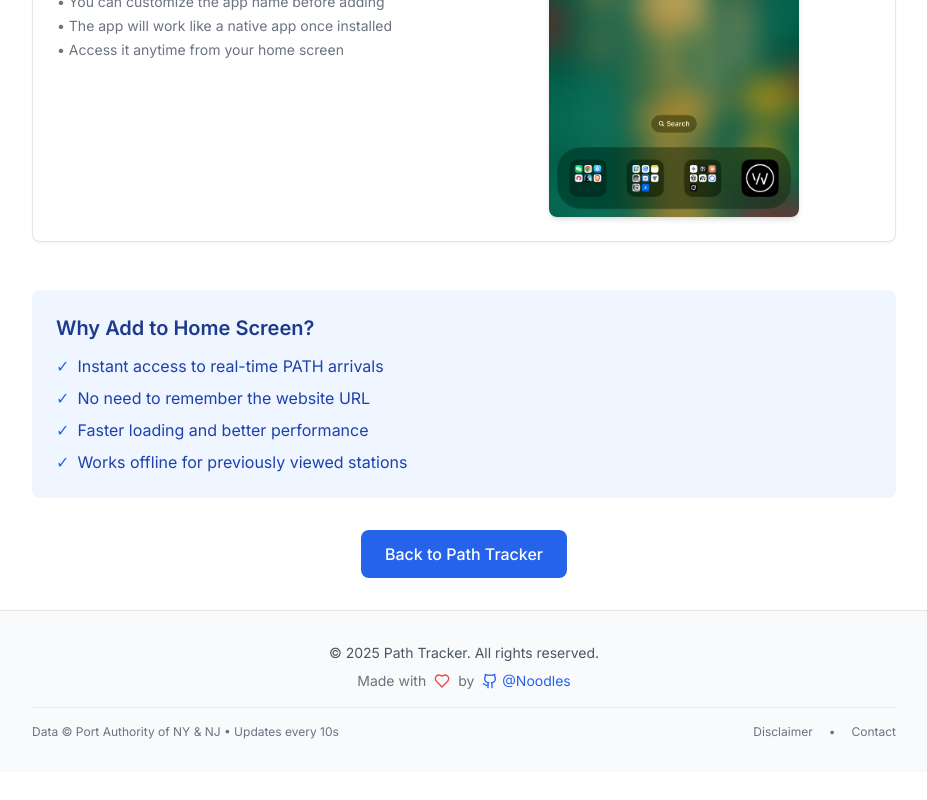
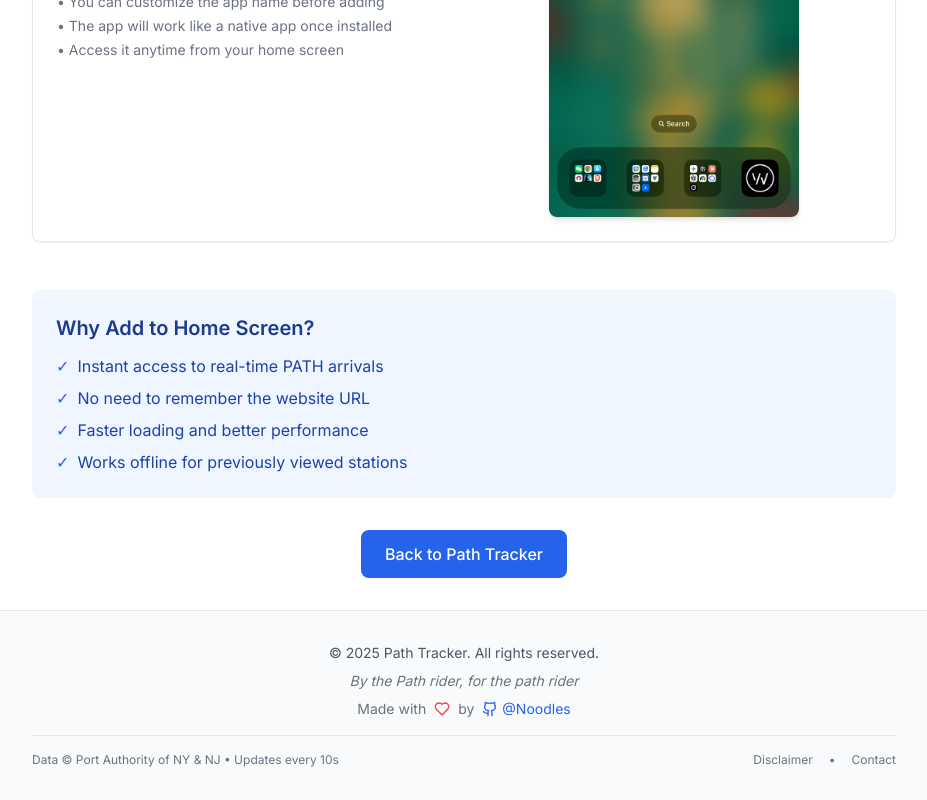
Before and after one commit to YilangHe/PathTracker, a Next.js app: page /add-to-home-screen in a window 1280 px wide. Shown: the part 1684-2484 px from the top of the page, without its empty margins (176-1103 px from the left). Before the commit the page ends 2456 px from the top, so only its background shows below. Built offline with nearby package versions, Linux system fonts and the light colour scheme; no server answers.

Commit message:
Add footer text to enhance branding and user connection

```diff
--- a/src/components/Footer.tsx
+++ b/src/components/Footer.tsx
@@ -12,6 +12,9 @@
           <div className="flex flex-col items-center space-y-2 text-center">
             <p className="text-sm text-gray-600">
               © {currentYear} Path Tracker. All rights reserved.
+            </p>
+            <p className="text-sm text-gray-500 italic">
+              By the Path rider, for the path rider
             </p>
             <div className="flex items-center space-x-2 text-sm text-gray-500">
               <span>Made with</span>
```
